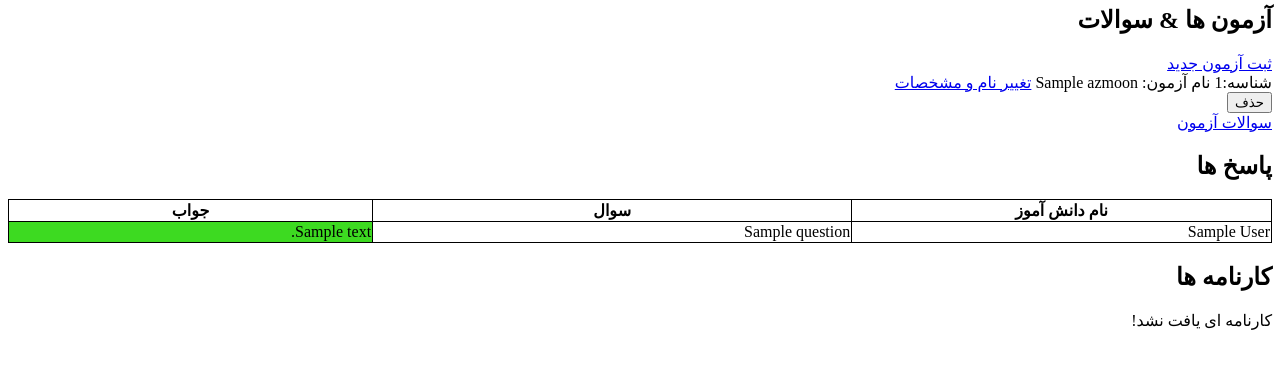
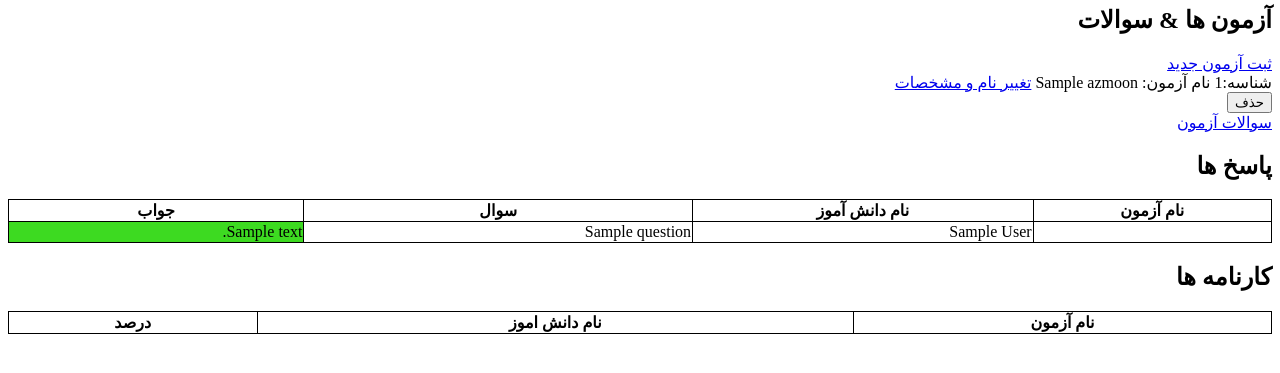
Before and after one commit to aryan7384/azmoon_gir, a Flask app: page /teacher in a window 1280 px wide. Shown: the part 202-575 px from the top of the page. Run offline with Flask 3, Linux system fonts and the light colour scheme; the visitor is signed in with stand-in values (Sample User, id 1); tables that the repository leaves empty hold one stand-in row (values such as "Sample post"); lists and menus that the app fills with data are empty; parts of the project's set-up code (start-up, migrations or seed data) failed here and were passed over.

Commit message:
add exam_name to answers section and add results table

```diff
--- a/apps/templates/teachers/teacher-panel.html
+++ b/apps/templates/teachers/teacher-panel.html
@@ -72,12 +72,14 @@
     <div>
         <table>
             <tr>
+                <th>نام آزمون</th>
                 <th>نام دانش آموز</th>
                 <th>سوال</th>
                 <th>جواب</th>
             </tr>
             {% for answer in answers %}
                 <tr>
+                <td>{{ answer['exam_name'] }}</td>
                 <td>{{ answer['stdname'] }}</td>
                 <td>{{ answer['question'] }}</td>
                 <td class="{{ answer['is_correct'] }}">{{ answer['answer'] }}</td>
@@ -89,7 +91,22 @@
 </div>
 <div>
     <h2>کارنامه ها</h2>
-    <p>کارنامه ای یافت نشد!</p>
+    <div>
+        <table>
+            <tr>
+                <th>نام آزمون</th>
+                <th>نام دانش اموز</th>
+                <th>درصد</th>
+            </tr>
+            {% for result in results %}
+                <tr>
+                <td>{{ result["examname"] }}</td>
+                <td>{{ result["stdname"] }}</td>
+                <td dir="ltr" style="text-align: right">{{ result["percent"] }}</td>
+                </tr>
+            {% endfor %}
+        </table>
+    </div>
 </div>
 </body>
 </html>
```
